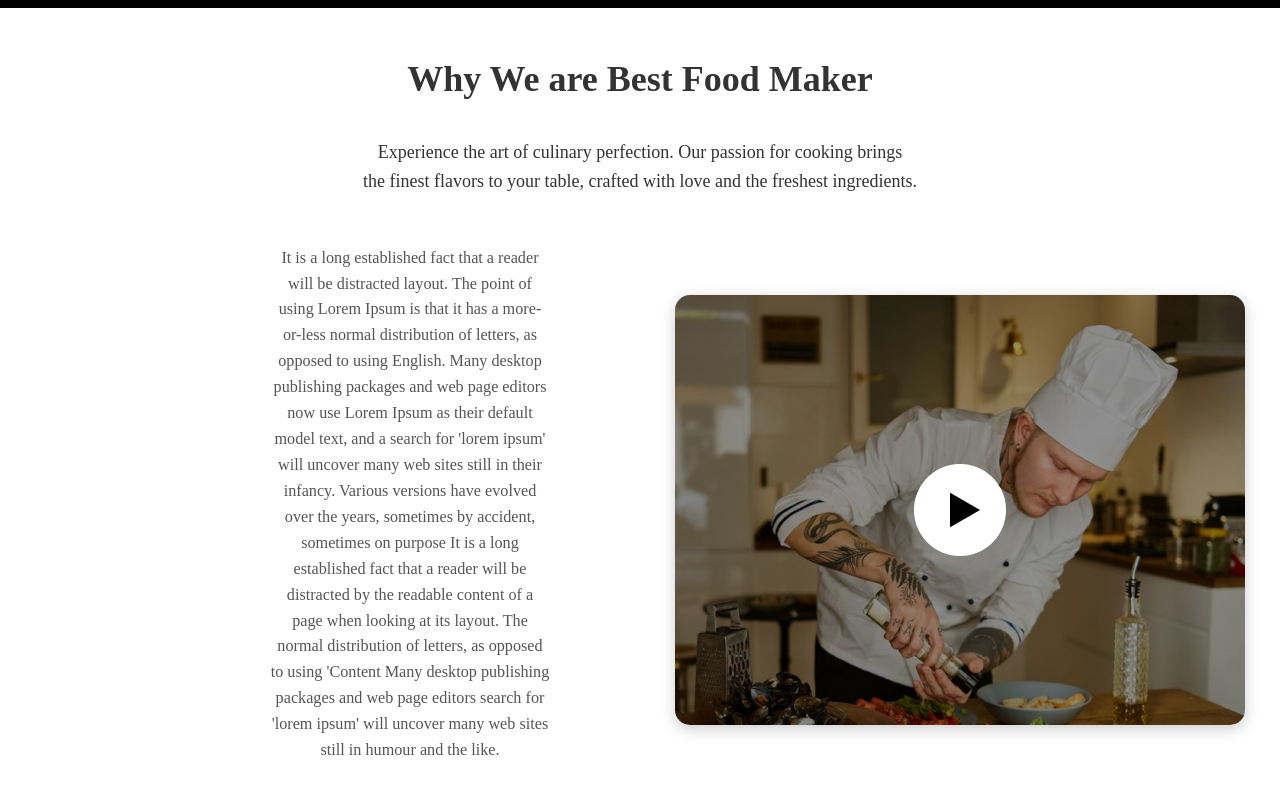
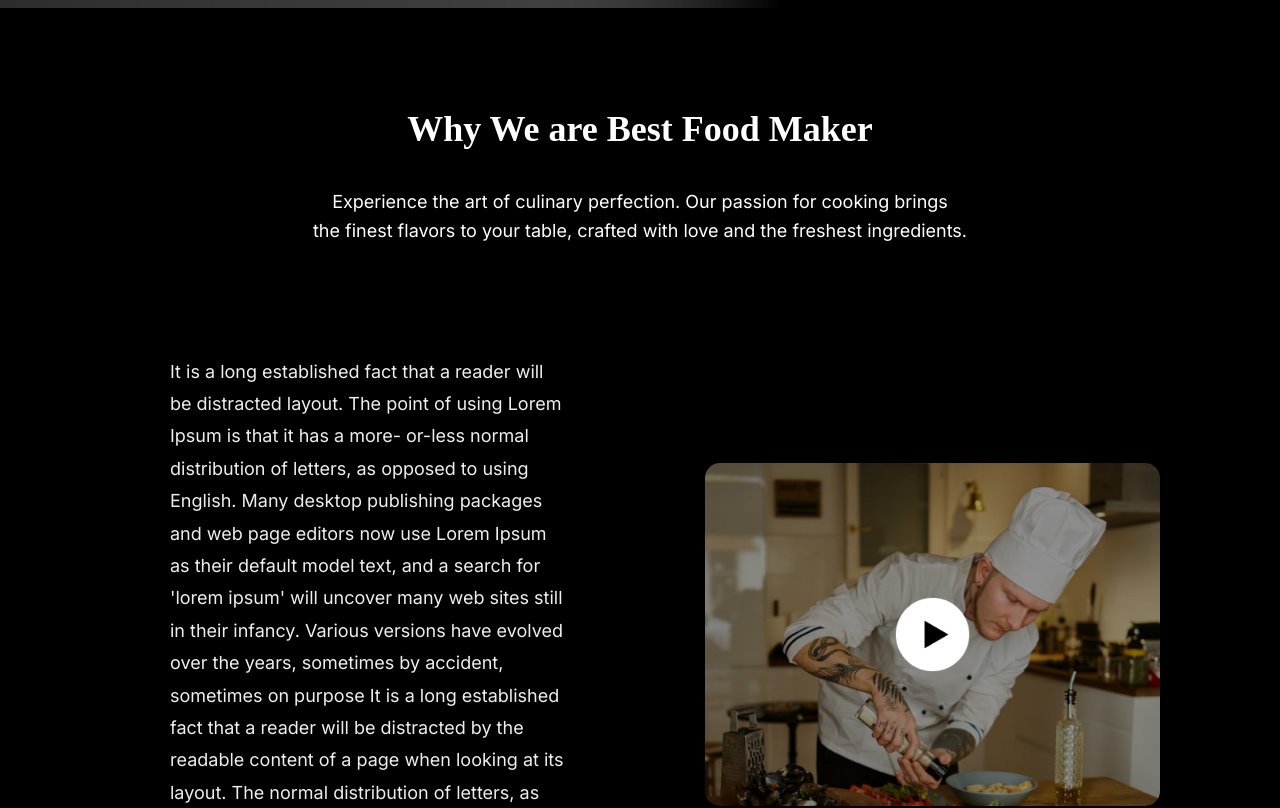
Before and after one commit to olimxon313/Foodi, a Next.js app: page / in a window 1280 px wide. Shown: the part 920-1728 px from the top of the page. Built offline with nearby package versions, Linux system fonts and the light colour scheme.

Commit message:
ready About page and started Menu Page

```diff
--- a/app/about/about.scss
+++ b/app/about/about.scss
@@ -1,7 +1,15 @@
+@import url('https://fonts.googleapis.com/css2?family=Inter:ital,opsz,wght@0,14..32,100..900;1,14..32,100..900&display=swap');
+
+html {
+    scroll-behavior: smooth;
+}
+
 .about {
     padding: 50px 20px;
     text-align: center;
-    color: #333;
+    color: white;
+    background-color: #000000;
+    padding-top: 100px;
     h1 {
         font-size: 36px;
         font-weight: bold;
@@ -11,25 +19,33 @@
     p {
         font-size: 18px;
         line-height: 1.6;
-        margin-bottom: 50px;
+        margin-bottom: 10px;
+        font-family: "Inter", sans-serif;
+        font-optical-sizing: auto;
     }
 
     div {
-        display: grid;
-        grid-template-columns: 1fr 1fr;
+        display: flex;
         gap: 40px;
         align-items: center;
 
         .text {
+            padding: 100px 100px 100px 150px;
             width: 100%;
-            margin-left: 250px;
-            p {
-                font-size: 16.2px;
-                color: #555;
-            }
+            text-align: left;
+            width: 100%;
+            font-size: 18px;
+            color: #EEEEEE;
+            font-family: "Inter", sans-serif;
+            font-optical-sizing: auto;
+            line-height: 1.8;
         }
 
         .video {
+            margin-top: 15px;
+            cursor: pointer;
+            width: 100%;
+            padding-right: 100px;
             display: flex;
             justify-content: center;
             align-items: center;
--- a/app/about/index.jsx
+++ b/app/about/index.jsx
@@ -1,15 +1,13 @@
 import './about.scss'
-
 export default function About() {
     return (
-        <div className="about">
+        <div id="about" className="about">
             <h1>Why We are Best Food Maker</h1>
             <br />
             <p>Experience the art of culinary perfection. Our passion for cooking brings <br /> the finest flavors to your table, crafted with love and the freshest ingredients.</p>
 
             <div>
                 <div className='text'>
-                    <p>
                     It is a long established fact that a reader will be distracted
                     layout. The point of using Lorem Ipsum is that it has a more-
                     or-less normal distribution of letters, as opposed to using
@@ -24,8 +22,6 @@ export default function About() {
                     Many desktop publishing packages and web page editors
                     search for 'lorem ipsum' will uncover many web sites still in
                     humour and the like.
-                    </p>
-
                 </div>
                 <div className='video'>
                     <img src="/images/Video-1.png" alt="" />
--- a/app/header/index.jsx
+++ b/app/header/index.jsx
@@ -10,7 +10,7 @@ export default function Header() {
             <div className='links'>
             <Link href="/">Welcome</Link>
             <Link href="/menu">Our Menu</Link>
-            <Link href="/about">About</Link>
+            <a href="#about">About</a>
             <Link href="/contact">Contact</Link>
             </div>
             <div className='logo'>
--- a/app/landing.scss
+++ b/app/landing.scss
@@ -14,7 +14,7 @@
         width: 50%;
         color: #fff;
         text-align: left;
-        padding: 40px;
+        padding: 50px;
         border-radius: 15px;
         transition: all 0.3s ease;
 
--- a/app/page.tsx
+++ b/app/page.tsx
@@ -1,5 +1,5 @@
 import './landing.scss'
-import About from './about'
+import About from './About'
 
 export default function Home() {
   return (
```
Also changed, not shown: public/images/Background.png. Lines whose indentation alone changed are shown as unchanged.
